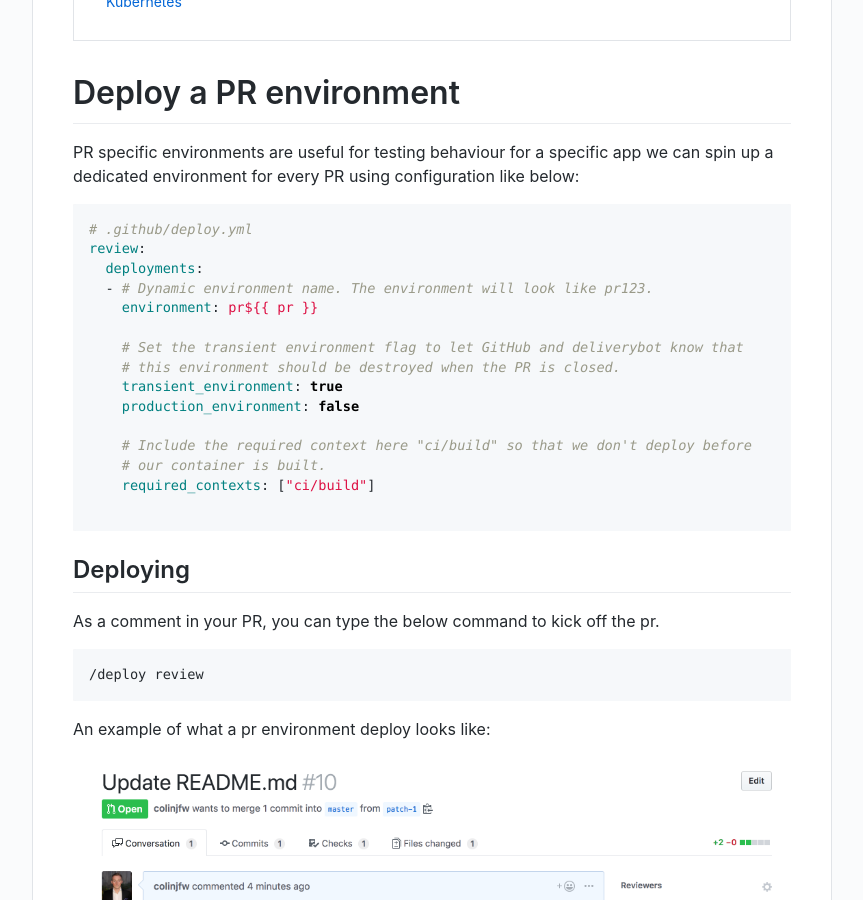
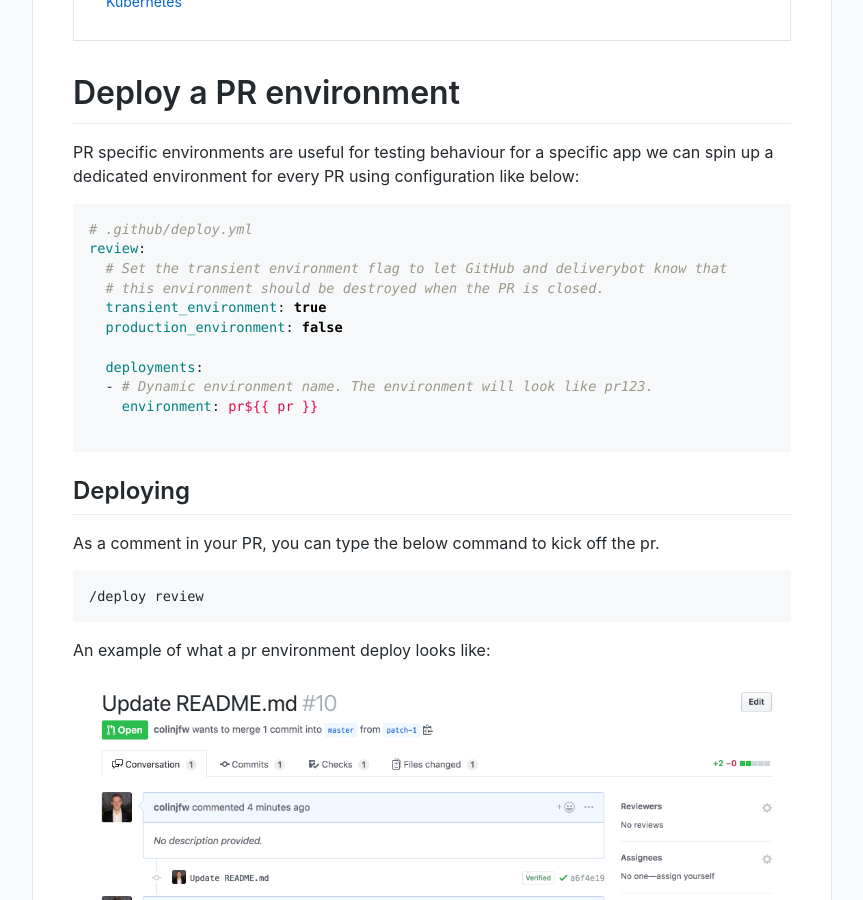
Before and after one commit to deliverybot/deliverybot.github.io, a Jekyll site: the page built from docs/recipes/deploy-pr-environments.md, in a window 1280 px wide and 900 px high, scrolled down 624 px. Shown: the whole window, without its empty margins (208-1071 px from the left). Built offline with Jekyll 4.4.1, drawn with Linux system fonts in a browser that asks for light colours.

Commit message:
Change required contexts location

````diff
--- a/docs/recipes/deploy-pr-environments.md
+++ b/docs/recipes/deploy-pr-environments.md
@@ -13,18 +13,14 @@
 ```yaml {% raw %}
 # .github/deploy.yml
 review:
+  # Set the transient environment flag to let GitHub and deliverybot know that
+  # this environment should be destroyed when the PR is closed.
+  transient_environment: true
+  production_environment: false
+
   deployments:
   - # Dynamic environment name. The environment will look like pr123.
     environment: pr${{ pr }}
-
-    # Set the transient environment flag to let GitHub and deliverybot know that
-    # this environment should be destroyed when the PR is closed.
-    transient_environment: true
-    production_environment: false
-
-    # Include the required context here "ci/build" so that we don't deploy before
-    # our container is built.
-    required_contexts: ["ci/build"]
 {% endraw %}
 ```
 
````
Also changed, not shown: docs/recipes/build-promotion.md (+4 -4 lines), docs/recipes/canary-deployments.md (+0 -2 lines), docs/recipes/deploy-on-master.md (+3 -5 lines), docs/recipes/index.md (+21 -16 lines).
